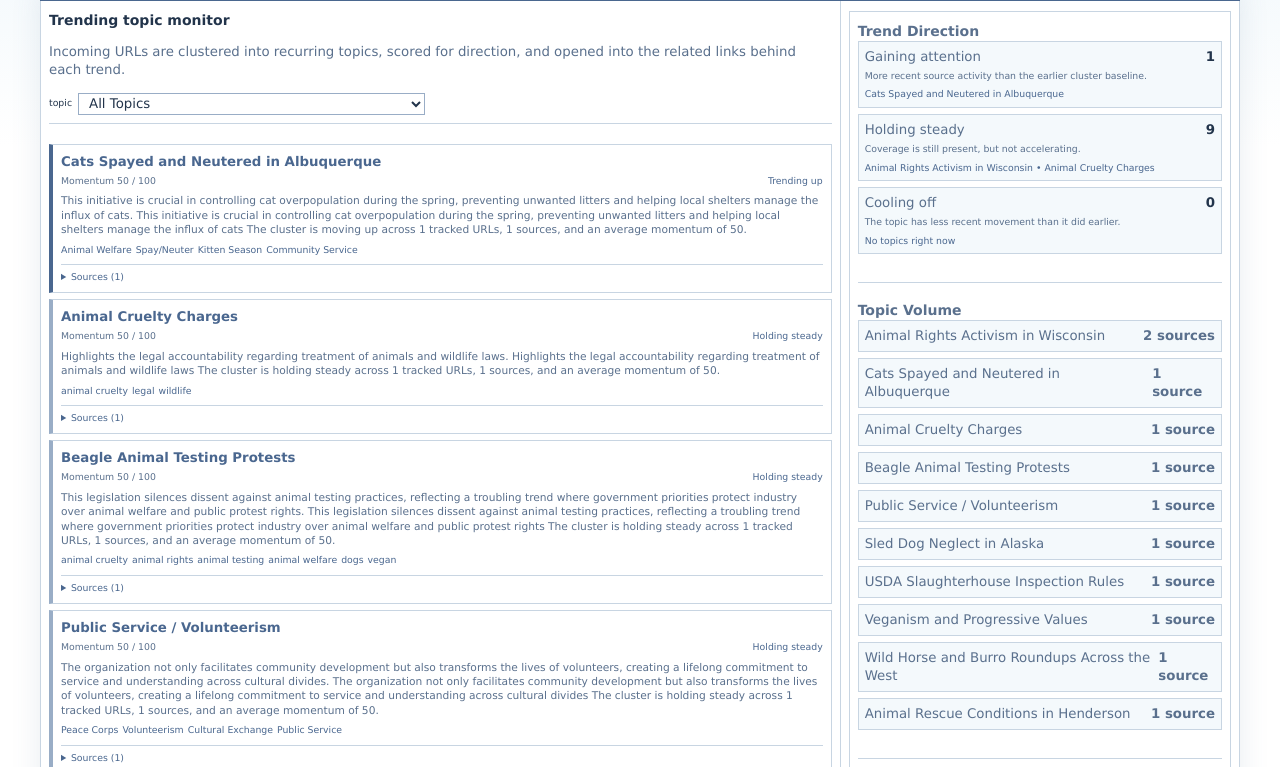
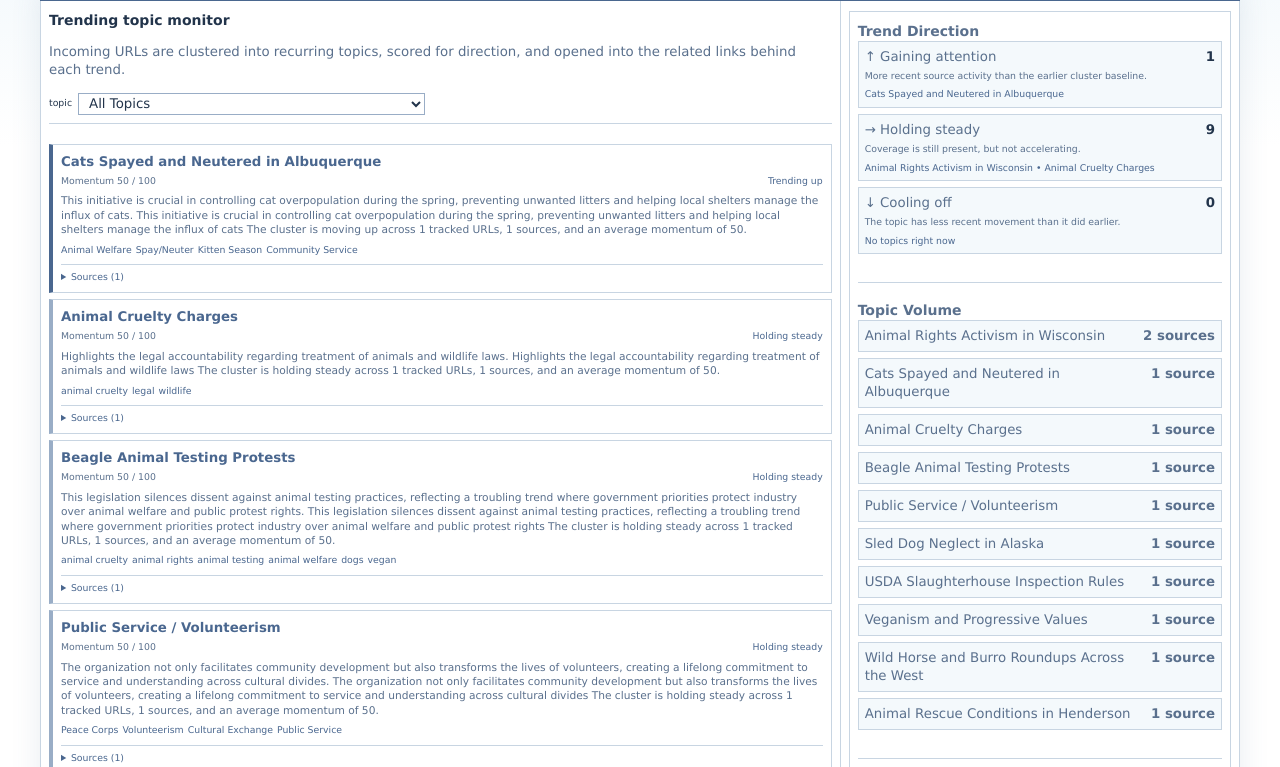
Before and after one commit to ScottinDC/TrendingStorylineMonitor, a website: page index.html in a window 1280 px wide. Shown: the part 33-800 px from the top of the page. Drawn offline with Linux system fonts and the light colour scheme.

Commit message:
Add trend arrows and lock metric labels

```diff
--- a/app.js
+++ b/app.js
@@ -815,17 +815,17 @@ function renderTrendDirectionChart() {
   const groups = [
     {
       key: "up",
-      label: "Gaining attention",
+      label: "↑ Gaining attention",
       helper: "More recent source activity than the earlier cluster baseline."
     },
     {
       key: "steady",
-      label: "Holding steady",
+      label: "→ Holding steady",
       helper: "Coverage is still present, but not accelerating."
     },
     {
       key: "down",
-      label: "Cooling off",
+      label: "↓ Cooling off",
       helper: "The topic has less recent movement than it did earlier."
     }
   ];
--- a/styles.css
+++ b/styles.css
@@ -432,6 +432,10 @@ button {
   padding: 6px;
 }
 
+.metric-top strong {
+  white-space: nowrap;
+}
+
 .trend-summary-card {
   background: var(--panel);
   border: 1px solid var(--line);
```
